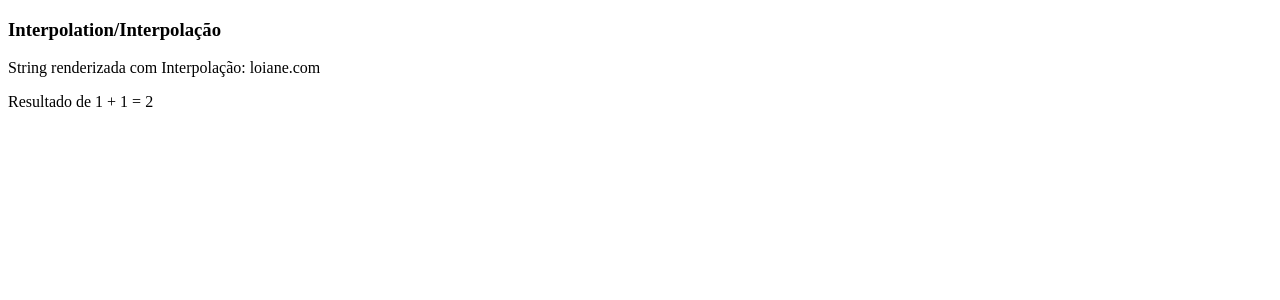
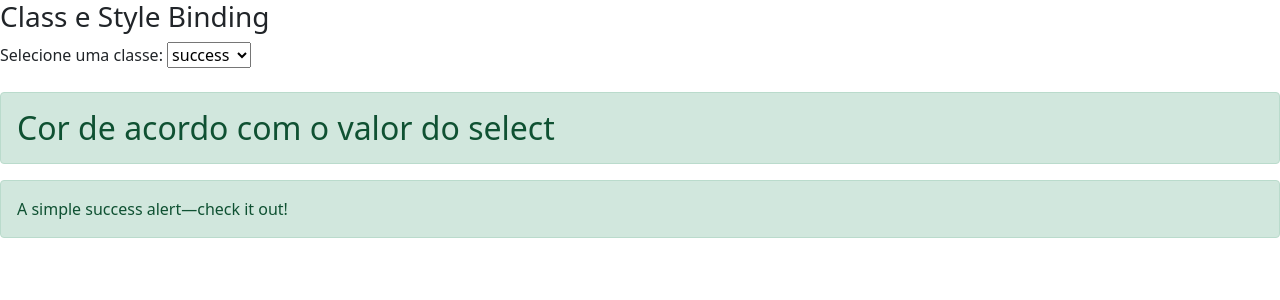
Before and after one commit to tom-jr/curso-angular, an Angular app in the folder projects/pjt-02-data-biding/: page / in a window 1280 px wide. Shown: the top 300 px of the page. Built offline with nearby package versions, Linux system fonts and the light colour scheme.

Commit message:
modulo002 Class e Style binding

```diff
--- a/projects/pjt-02-data-biding/angular.json
+++ b/projects/pjt-02-data-biding/angular.json
@@ -31,9 +31,12 @@
               "src/assets"
             ],
             "styles": [
-              "src/styles.scss"
+              "src/styles.scss",
+              "bootstrap/dist/css/bootstrap.min.css"
             ],
-            "scripts": []
+            "scripts": [
+              "bootstrap/dist/js/bootstrap.bundle.min.js"
+            ]
           },
           "configurations": {
             "production": {
--- a/projects/pjt-02-data-biding/package.json
+++ b/projects/pjt-02-data-biding/package.json
@@ -18,6 +18,7 @@
     "@angular/platform-browser": "~13.3.0",
     "@angular/platform-browser-dynamic": "~13.3.0",
     "@angular/router": "~13.3.0",
+    "bootstrap": "^5.1.3",
     "rxjs": "~7.5.0",
     "tslib": "^2.3.0",
     "zone.js": "~0.11.4"
--- a/projects/pjt-02-data-biding/src/app/data-binding/data-binding.component.html
+++ b/projects/pjt-02-data-biding/src/app/data-binding/data-binding.component.html
@@ -1,7 +1,73 @@
 <section class="property-binding">
-    <article>
+    <!--  <article>
         <h3>Interpolation/Interpolação</h3>
         <p>String renderizada com Interpolação: {{ url }}</p>
         <p>Resultado de 1 + 1 = {{1 + 1}}</p>
     </article>
+</section> -->
+
+
+    <article>
+        <h3>Class e Style Binding</h3>
+
+        <div>
+            Selecione uma classe:
+            <select #classeSelected (change)="changeValue()">
+
+                <option value="alert-success">
+                    success
+                </option>
+                <option value="alert-danger">
+                    danger
+                </option>
+                <option value="alert-warning">
+                    warning
+                </option>
+                <option value="alert-info">
+                    info
+                </option>
+
+            </select>
+
+            <br>
+            <br>
+
+
+            <h2 class = "alert {{classeSelected.value}}">Cor de acordo com o valor do select </h2>
+
+
+
+            <div class="alert " role="alert"
+            [class.alert-success] = "classeSelected.value == 'alert-success'"
+            [style.display]="classeSelected.value == 'alert-success' ? 'block':'none'"
+            >
+                A simple success alert—check it out!
+            </div>
+
+            <div class="alert " role="alert"
+            [class.alert-danger] = "classeSelected.value == 'alert-danger'"
+            [style.display]="classeSelected.value == 'alert-danger' ? 'block':'none'"
+
+            >
+                A simple danger alert—check it out!
+            </div>
+
+            <div class="alert " role="alert" [class.alert-warning] = "classeSelected.value == 'alert-warning'"
+            [style.display]="classeSelected.value == 'alert-warning' ? 'block':'none'"
+
+            >
+                A simple warning alert—check it out!
+            </div>
+
+            <div class="alert " role="alert" [class.alert-info] = "classeSelected.value == 'alert-info'"
+            [style.display]="classeSelected.value == 'alert-info' ? 'block':'none'"
+
+            >
+                A simple info alert—check it out!
+            </div>
+
+
+        </div>
+
+    </article>
 </section>
--- a/projects/pjt-02-data-biding/src/app/data-binding/data-binding.component.ts
+++ b/projects/pjt-02-data-biding/src/app/data-binding/data-binding.component.ts
@@ -12,4 +12,7 @@ export class DataBindingComponent implements OnInit {
   ngOnInit(): void {
   }
 
+  changeValue(){
+
+  }
 }
```
Also changed, not shown: 3 other files (tests, documents, lock files or other folders).
